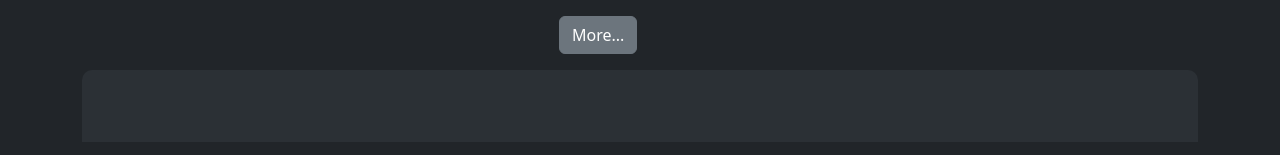
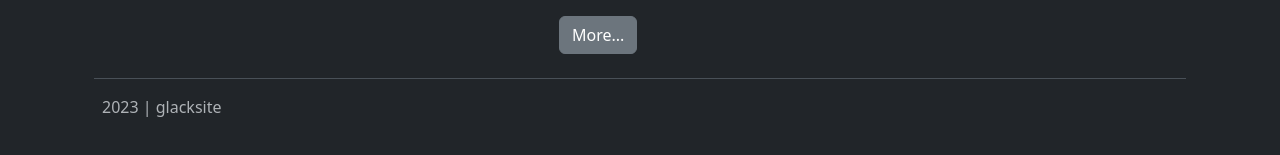
Before and after one commit to GlackPac/glacksite-react, a React (Create React App) app: page /glacksite/stuff in a window 1280 px wide. Shown: the part 3166-3321 px from the top of the page. Built offline with nearby package versions, Linux system fonts and the light colour scheme; data requests are answered from the project's data file.

Commit message:
cleaning up footer

```diff
--- a/src/components/GlackFooter.tsx
+++ b/src/components/GlackFooter.tsx
@@ -1,13 +1,20 @@
 import React from 'react';
-import { Container, Col, Row } from 'react-bootstrap';
-import { GiRaven } from 'react-icons/gi';
+import { Container} from 'react-bootstrap';
 
 function GlackFooter() {
 
   return (
-    <Container style={{backgroundColor: '#2b3035', borderRadius: '10px 10px 0px 0px'}}>
-        <Row className='pt-4 pb-5'>
-        </Row>
+    <Container>
+      <footer className="d-flex flex-wrap justify-content-between align-items-center py-3 my-4 border-top">
+        <div className="col-md-4 d-flex align-items-center">
+          <a href="/" className="mb-3 me-2 mb-md-0 text-body-secondary text-decoration-none lh-1">
+          </a>
+          <span className="mb-3 mb-md-0 text-body-secondary">2023 | glacksite</span>
+        </div>
+
+        <ul className="nav col-md-4 justify-content-end list-unstyled d-flex">
+        </ul>
+      </footer>
     </Container>
   );
 }
```
